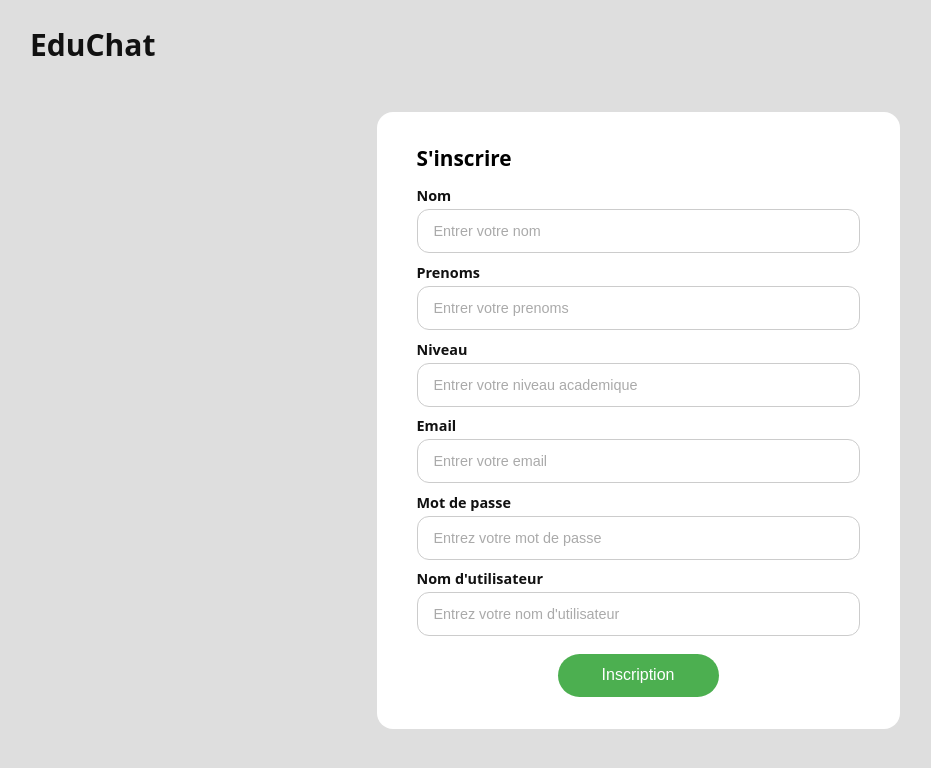
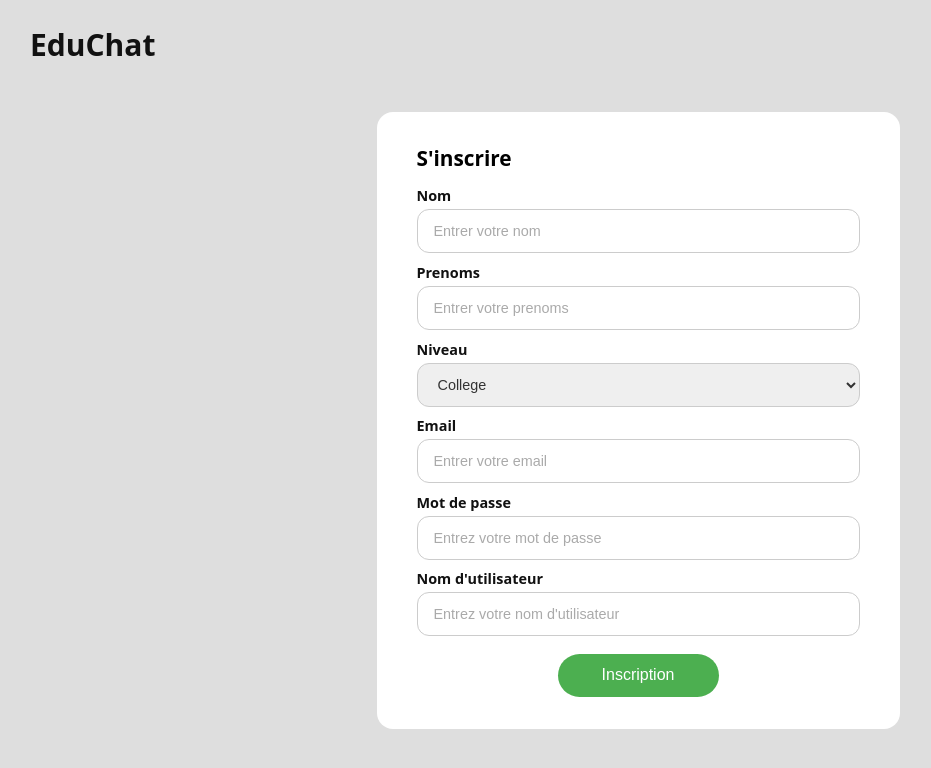
Before and after one commit to DanielDoualy/EduChat, a React (Vite) app in the folder frontend/educhat/: page /register in a window 1280 px wide. Shown: the top 768 px of the page, without its empty margins (2-933 px from the left). Built offline with nearby package versions, Linux system fonts and the light colour scheme; no server answers.

Commit message:
Fix register niveau dropdown

```diff
--- a/frontend/educhat/src/App.css
+++ b/frontend/educhat/src/App.css
@@ -6,3 +6,21 @@ body {
   flex-direction: column;
   color: #dedede;
 }
+
+.level {
+    border: 1.5px solid #ccc;
+    border-radius: 12px;
+    padding: 0.65rem 1rem;
+    font-size: 0.9rem;
+    color: #333;
+    outline: none;
+    width: 100%;
+    height: 44px;
+    transition: border-color 0.2s;
+    background-color: white;
+    cursor: pointer;
+}
+
+.level:focus {
+    border-color: #4caf50;
+}
--- a/frontend/educhat/src/pages/Register.jsx
+++ b/frontend/educhat/src/pages/Register.jsx
@@ -8,15 +8,20 @@ import "../styles/auth.css"
 export default function Register() {
     const [firstName, setFirstName] = useState("")
     const [lastName, setLastName] = useState("")
-    const [level, setLevel] = useState("")
+    const [level, setLevel] = useState("college")
     const [email, setEmail] = useState("")
     const [password, setPassword] = useState("")
     const [userName, setUserName] = useState("")
     const [error, setError] = useState("")
+    const [loading, setLoading] = useState(false)
 
     const navigate = useNavigate()
 
     const handleRegister = async () => {
+        if (loading) return
+        setLoading(true)
+        setError("")
+
         try {
             const response = await api.register({
                 first_name: firstName,
@@ -30,13 +35,16 @@ export default function Register() {
             const result = await response.json()
 
             if (!response.ok) {
-                setError(result.detail || "Erreur lors de l'inscription")
+                const firstError = Object.values(result)[0]
+                setError(Array.isArray(firstError) ? firstError[0] : firstError)
                 return
             }
 
             navigate("/login")
         } catch {
             setError("Impossible de se connecter au serveur")
+        } finally {
+            setLoading(false)
         }
     }
 
@@ -67,14 +75,19 @@ export default function Register() {
                         onChange={(e) => setFirstName(e.target.value)}
                     />
 
-                    <InputField
-                        label="Niveau"
-                        placeholder="Entrer votre niveau academique"
-                        className="level"
-                        name="level"
-                        value={level}
-                        onChange={(e) => setLevel(e.target.value)}
-                    />
+                    {/* Menu deroulant pour le niveau */}
+                    <div className="form-group">
+                        <label><strong>Niveau</strong></label>
+                        <select
+                            className="level"
+                            value={level}
+                            onChange={(e) => setLevel(e.target.value)}
+                        >
+                            <option value="college">College</option>
+                            <option value="lycee">Lycee</option>
+                            <option value="universite">Universite</option>
+                        </select>
+                    </div>
 
                     <InputField
                         label="Email"
@@ -106,7 +119,7 @@ export default function Register() {
                     />
 
                     <Button
-                        text="Inscription"
+                        text={loading ? "Inscription..." : "Inscription"}
                         type="button"
                         className="send-button"
                         onClick={handleRegister}
```
